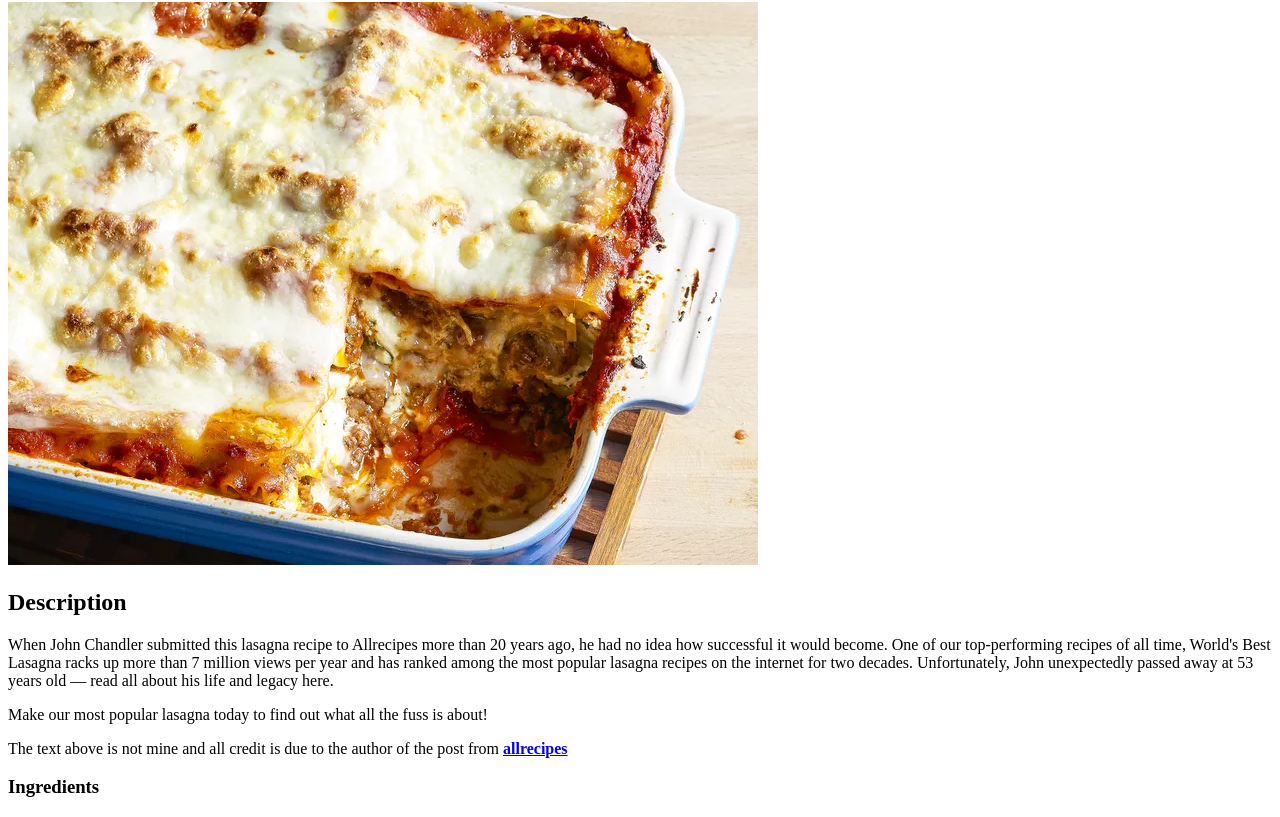
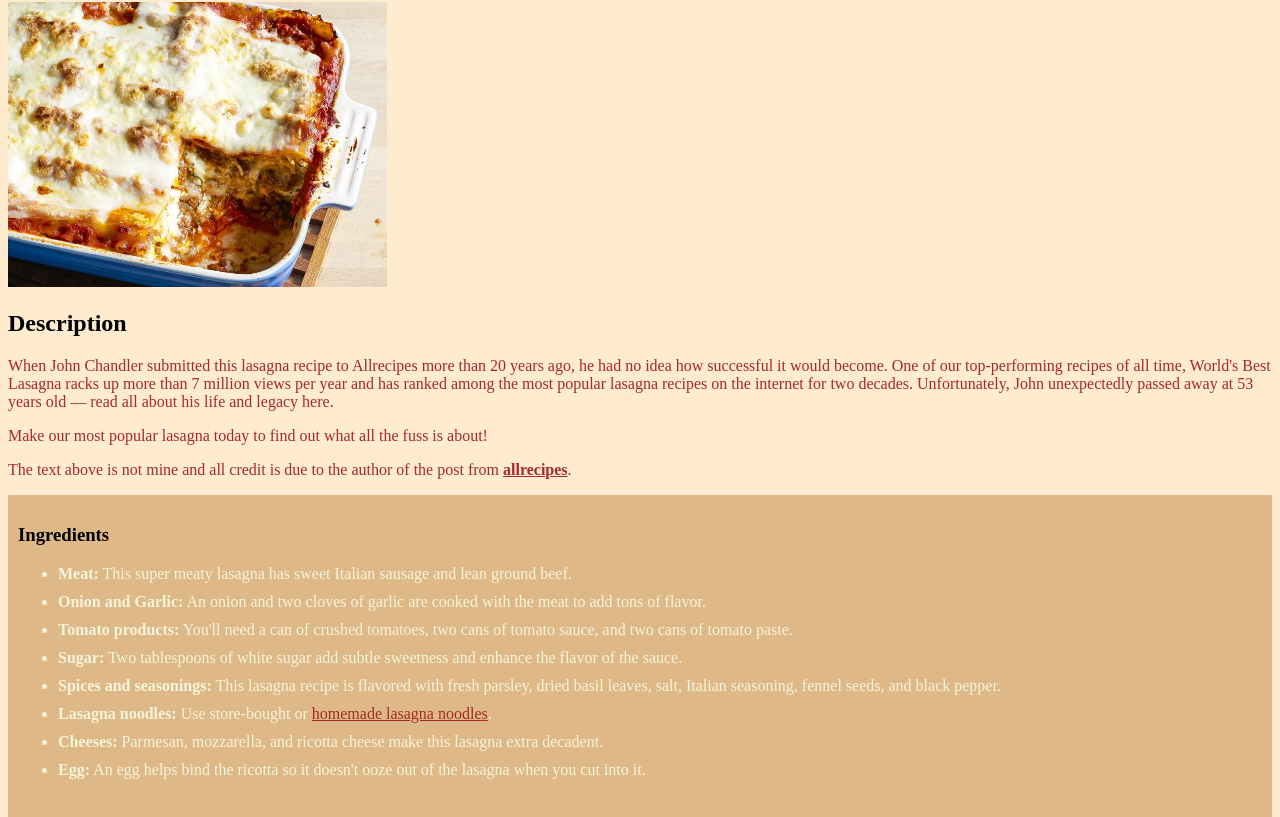
Before and after one commit to brandonaornelas/odin-recipes, a plain HTML site: page recipes/lasagna.html in a window 1280 px wide. Shown: the part 78-895 px from the top of the page. Drawn offline with Linux system fonts and the light colour scheme.

Commit message:
Added CSS tags and created lasagna.css file

```diff
--- /dev/null
+++ b/recipes-css/lasagna.css
@@ -0,0 +1,23 @@
+body {
+    background-color: blanchedalmond;
+}
+
+.description p, a{
+    color: brown;
+}
+
+.description img {
+    width: 30%;
+    height: auto;
+}
+
+.ingredients , .cooking-steps{
+    background-color: burlywood;
+    display: block;
+    padding: 10px 10px 10px 10px;
+}
+
+.ingredients li , .cooking-steps li{
+    color: beige;
+    padding-bottom: 10px;
+}
--- a/recipes/lasagna.html
+++ b/recipes/lasagna.html
@@ -5,15 +5,20 @@
     <meta http-equiv="X-UA-Compatible" content="IE=edge">
     <meta name="viewport" content="width=, initial-scale=1.0">
     <title>Lasagna Recipe</title>
+    <link rel="stylesheet" href="/recipes-css/lasagna.css">
 </head>
 <body>
+    <div class="description">
         <h1>Lasagna</h1>
         <img src="../images/Lasagna.webp">
         <h2>Description</h2>
         <p>When John Chandler submitted this lasagna recipe to Allrecipes more than 20 years ago, he had no idea how successful it would become. One of our top-performing recipes of all time, World's Best Lasagna racks up more than 7 million views per year and has ranked among the most popular lasagna recipes on the internet for two decades. Unfortunately, John unexpectedly passed away at 53 years old — read all about his life and legacy here.</p>
         <p>Make our most popular lasagna today to find out what all the fuss is about!</p>
 
-    <p>The text above is not mine and all credit is due to the author of the post from <strong><a href="https://www.allrecipes.com/recipe/23600/worlds-best-lasagna/">allrecipes</a></strong></p>
+        <p>The text above is not mine and all credit is due to the author of the post from <strong><a href="https://www.allrecipes.com/recipe/23600/worlds-best-lasagna/">allrecipes</a></strong>.</p>
+    </div>
+
+    <div class="ingredients">
         <h3>Ingredients</h3>
         <ul>
             <li><strong>Meat:</strong> This super meaty lasagna has sweet Italian sausage and lean ground beef.</li>
@@ -25,6 +30,9 @@
             <li><strong>Cheeses:</strong> Parmesan, mozzarella, and ricotta cheese make this lasagna extra decadent.</li>
             <li><strong>Egg:</strong> An egg helps bind the ricotta so it doesn't ooze out of the lasagna when you cut into it.</li>
         </ul>
+    </div>
+
+    <div class="cooking-steps">
         <h3>How to make lasagna step-by-step</h3>
         <ol>
             <li>Make the meat sauce</li>
@@ -34,5 +42,6 @@
             <li>Cover with foil and bake</li>
             <li>Let the lasagna rest before serving</li>
         </ol>
+    </div>
 </body>
 </html>
```
Lines whose indentation alone changed are shown as unchanged.
